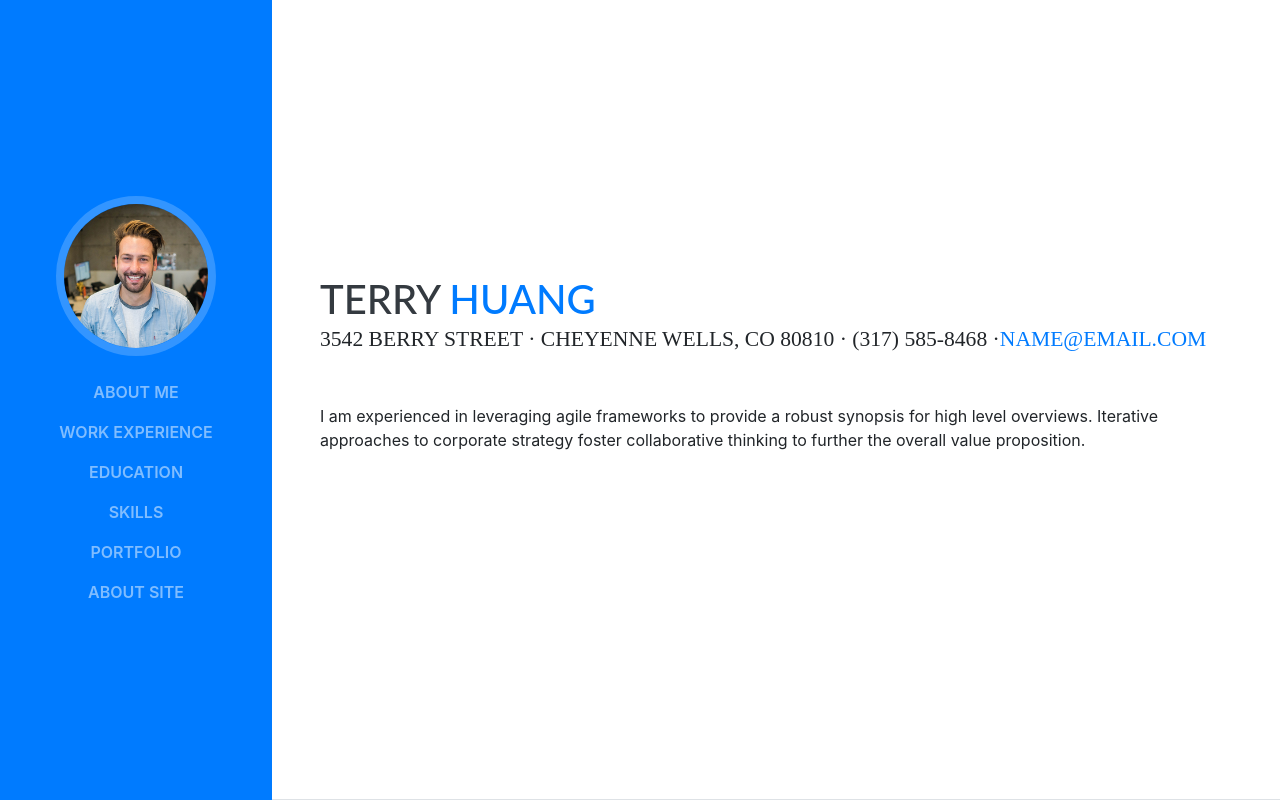
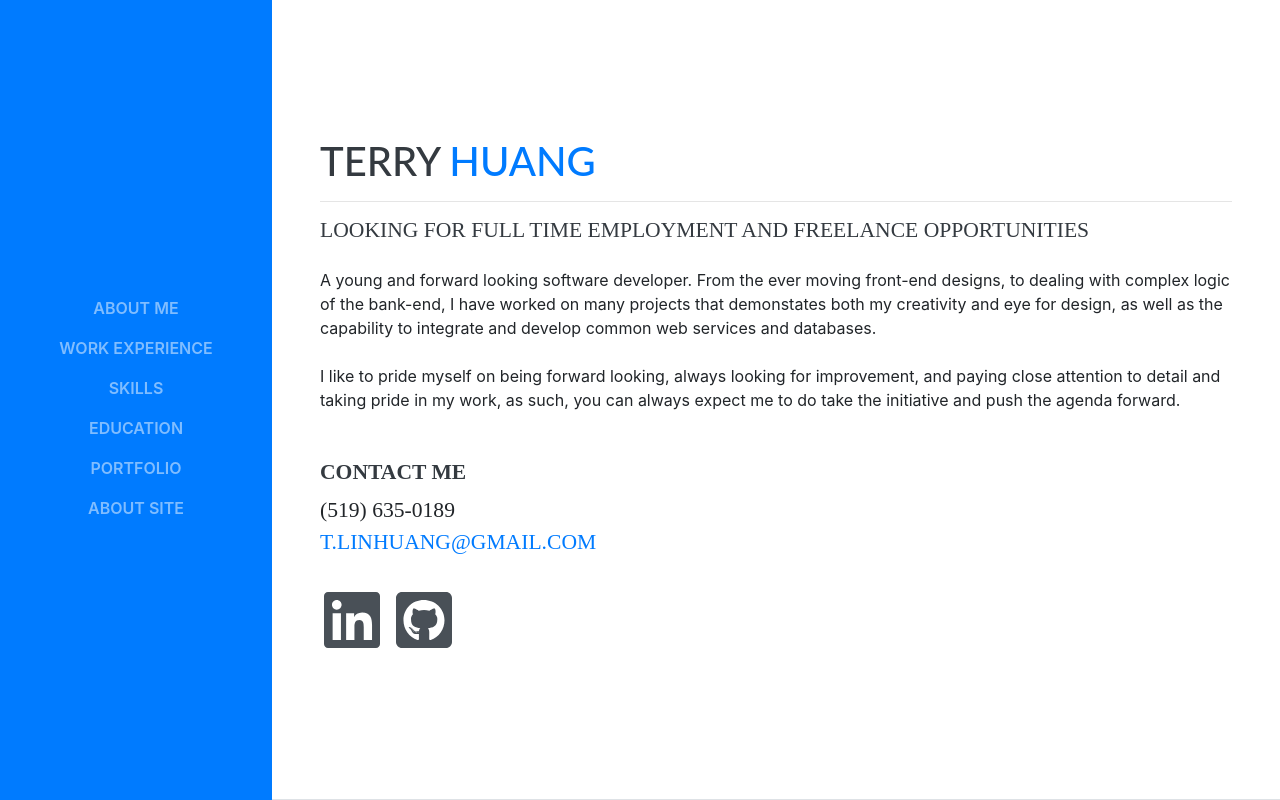
Before and after one commit to Tesonis/PortfolioReact, a React (Create React App) app: page / in a window 1280 px wide. Shown: the top 800 px of the page. Built offline with nearby package versions, Linux system fonts and the light colour scheme.

Commit message:
Updated home section with real info

```diff
--- a/package.json
+++ b/package.json
@@ -9,6 +9,7 @@
     "popper.js": "^1.14.4",
     "react": "^16.6.0",
     "react-dom": "^16.6.0",
+    "react-icons": "^3.2.2",
     "react-router-dom": "^4.3.1",
     "react-scripts": "2.0.5",
     "reactstrap": "^6.5.0"
--- a/src/App.js
+++ b/src/App.js
@@ -30,8 +30,8 @@ class App extends Component {
           <div>
               <Navbar />
               <Home/>
+              <Experience/>
               <Skills/>
-              <Experience/>
               <Education/>
               <Portfolio/>
               <Site/>
--- a/src/css/resume.css
+++ b/src/css/resume.css
@@ -48,9 +48,9 @@ h2 {
 }
 
 .list-social-icons a .fa-lg {
-  font-size: 1.75rem;
+  font-size: 4rem;
+
 }
-
 .list-icons {
   font-size: 3rem;
 }
--- a/src/sections/Experience.jsx
+++ b/src/sections/Experience.jsx
@@ -8,7 +8,7 @@ class Experience extends Component {
 
           <section className="resume-section p-3 p-lg-5 d-flex flex-column" id="experience">
         <div className="my-auto">
-          <h2 className="mb-5">Experience</h2>
+          <h2 className="mb-5">Work Experience</h2>
 
           <div className="resume-item d-flex flex-column flex-md-row mb-5">
             <div className="resume-content mr-auto">
--- a/src/sections/Home.jsx
+++ b/src/sections/Home.jsx
@@ -1,6 +1,8 @@
 import React, { Component } from 'react';
 import '../css/resume.css';
-
+import { FaLinkedin } from 'react-icons/fa';
+import { FaGithubSquare } from 'react-icons/fa';
+import { FaRegCircle } from 'react-icons/fa';
 class Home extends Component {
     render() {
         return (
@@ -12,40 +14,26 @@ class Home extends Component {
                             <h1 className="mb-0">Terry
                                 <span className="text-primary ml-2">Huang</span>
                             </h1>
-                            <div className="subheading mb-5">3542 Berry Street · Cheyenne Wells, CO 80810 · (317) 585-8468 ·
-                                <a href="mailto:name@email.com">name@email.com</a>
+                            <hr/>
+                            <h1 className="subheading ">looking for Full time employment and freelance opportunities</h1>
+                            <p className="my-4">A young and forward looking software developer. From the ever moving front-end designs, to dealing with complex logic of the bank-end, I have worked on many projects that demonstates both my creativity and eye for design, as well as the capability to integrate and develop common web services and databases.</p>
+                            <p>I like to pride myself on being forward looking, always looking for improvement, and paying close attention to detail and taking pride in my work, as such, you can always expect me to do take the initiative and push the agenda forward. </p>
+                            <h2 className="subheading mt-5 font-weight-bold">Contact Me</h2>
+                            <div className="subheading mb-2">(519) 635-0189
+                                <br/><a href="mailto:t.linhuang@gmail.com">t.linhuang@gmail.com</a>
                             </div>
-                            <p className="mb-5">I am experienced in leveraging agile frameworks to provide a robust synopsis for high level overviews. Iterative approaches to corporate strategy foster collaborative thinking to further the overall value proposition.</p>
                             <ul className="list-inline list-social-icons mb-0">
                                 <li className="list-inline-item">
-                                    <a href="#">
-                                        <span className="fa-stack fa-lg">
-                                            <i className="fa fa-circle fa-stack-2x"></i>
-                                            <i className="fa fa-facebook fa-stack-1x fa-inverse"></i>
+                                    <a href="https://www.linkedin.com/in/terry-huang-860363136" target="_blank">
+                                        <span className="fa-lg">
+                                        <FaLinkedin/>
                                         </span>
                                     </a>
                                 </li>
                                 <li className="list-inline-item">
-                                    <a href="#">
-                                        <span className="fa-stack fa-lg">
-                                            <i className="fa fa-circle fa-stack-2x"></i>
-                                            <i className="fa fa-twitter fa-stack-1x fa-inverse"></i>
-                                        </span>
-                                    </a>
-                                </li>
-                                <li className="list-inline-item">
-                                    <a href="#">
-                                        <span className="fa-stack fa-lg">
-                                            <i className="fa fa-circle fa-stack-2x"></i>
-                                            <i className="fa fa-linkedin fa-stack-1x fa-inverse"></i>
-                                        </span>
-                                    </a>
-                                </li>
-                                <li className="list-inline-item">
-                                    <a href="#">
-                                        <span className="fa-stack fa-lg">
-                                            <i className="fa fa-circle fa-stack-2x"></i>
-                                            <i className="fa fa-github fa-stack-1x fa-inverse"></i>
+                                    <a href="https://github.com/Tesonis" target="_blank">
+                                        <span className="fa-lg">
+                                            <FaGithubSquare/>
                                         </span>
                                     </a>
                                 </li>
--- a/src/sections/Site.jsx
+++ b/src/sections/Site.jsx
@@ -5,7 +5,11 @@ class Site extends Component {
     return (
       <div id="page-top">
         <div className="container-fluid p-0">
-
+          <section className="resume-section p-3 p-lg-5 d-flex flex-column" id="education">
+          <div className="my-auto">
+            <h2 className="mb-5">About the Site</h2>
+          </div>
+        </section>
         </div>
       </div>
     );
--- a/src/sections/navbar.jsx
+++ b/src/sections/navbar.jsx
@@ -8,9 +8,9 @@ class Navbar extends Component{
             <nav className="navbar navbar-expand-lg navbar-dark bg-primary fixed-top" id="sideNav">
       <a className="navbar-brand js-scroll-trigger" href="/">
         <span className="d-block d-lg-none">Terry Huang</span>
-        <span className="d-none d-lg-block">
+        {/*<span className="d-none d-lg-block">
           <img className="img-fluid img-profile rounded-circle mx-auto mb-2" src={require('../img/profile.jpg')} alt=""/>
-        </span>
+        </span>*/}
       </a>
       <button className="navbar-toggler" type="button" data-toggle="collapse" data-target="#navbarSupportedContent" aria-controls="navbarSupportedContent" aria-expanded="false" aria-label="Toggle navigation">
         <span className="navbar-toggler-icon"></span>
@@ -24,11 +24,12 @@ class Navbar extends Component{
             <a className="nav-link js-scroll-trigger" href="/experience">Work Experience</a>
           </li>
           <li className="nav-item">
+            <a className="nav-link js-scroll-trigger" href="/skills">Skills</a>
+          </li>
+          <li className="nav-item">
             <a className="nav-link js-scroll-trigger" href="/education">Education</a>
           </li>
-          <li className="nav-item">
-            <a className="nav-link js-scroll-trigger" href="/skills">Skills</a>
-          </li>
+
           <li className="nav-item">
             <a className="nav-link js-scroll-trigger" href="/portfolio">Portfolio</a>
           </li>
```
Also changed, not shown: 1 other file (tests, documents, lock files or other folders).
